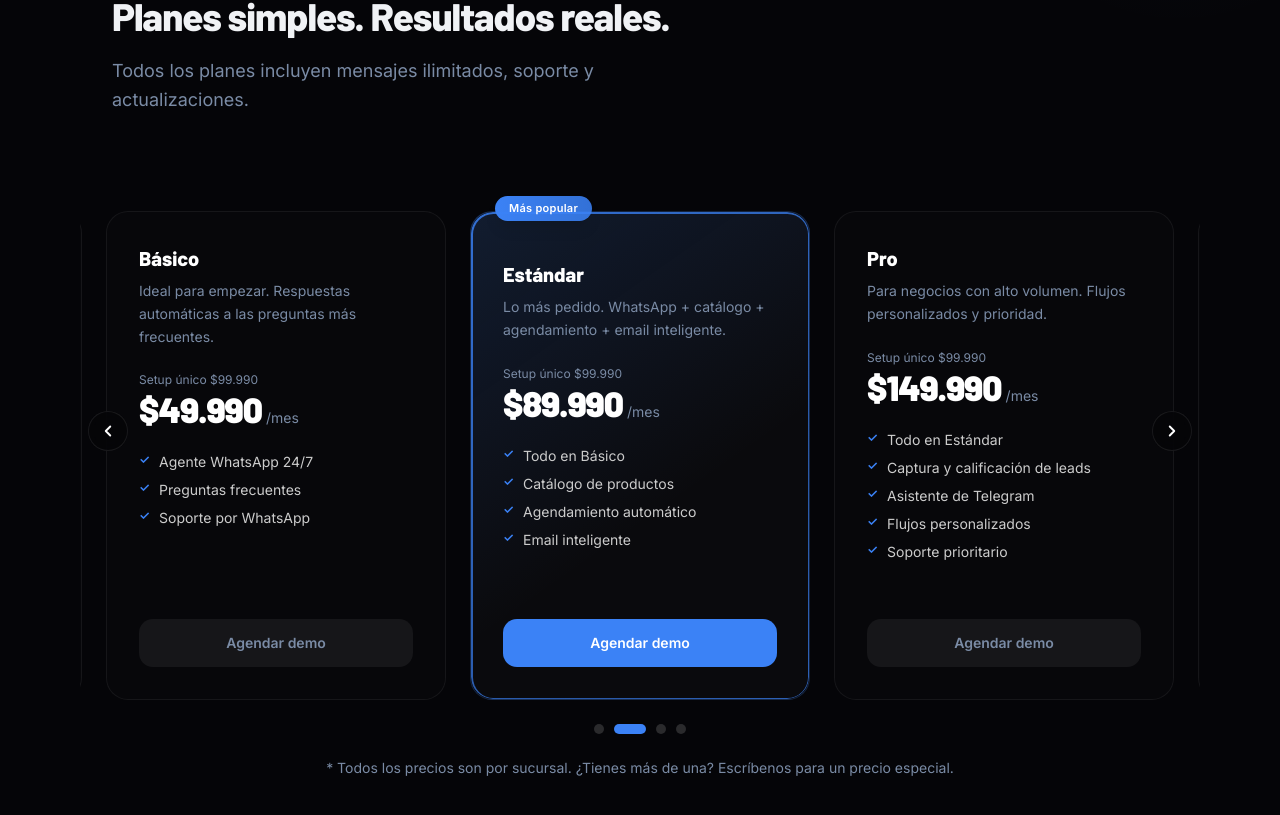
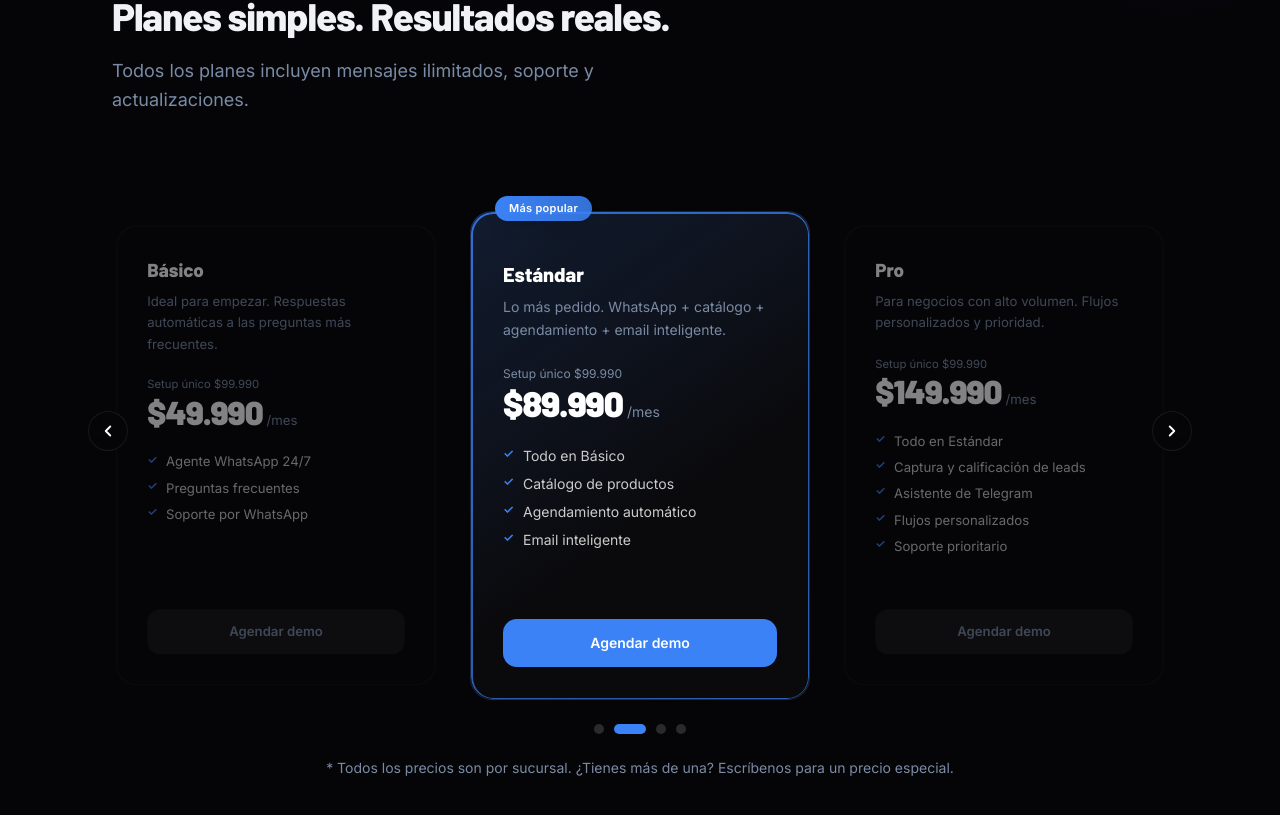
Before and after one commit to juanseabril2004-commits/inerti, a Next.js app: page / in a window 1280 px wide. Shown: the part 4278-5093 px from the top of the page. Built offline with nearby package versions, Linux system fonts and the light colour scheme.

Commit message:
pricing and bug fix

```diff
--- a/app/sections/Pricing.tsx
+++ b/app/sections/Pricing.tsx
@@ -1,8 +1,6 @@
 "use client";
 
 import { useRef, useState, useEffect, useCallback } from "react";
-
-import { motion, useInView } from "motion/react";
 
 const basePlans = [
   {
@@ -89,9 +87,6 @@ const SAFE_START = BASE_LEN;
 const SAFE_END = BASE_LEN * 2 - 1;
 
 export default function Pricing() {
-  const sectionRef = useRef(null);
-  const isInView = useInView(sectionRef, { once: true, margin: "-80px" });
-
   const wrapperRef = useRef<HTMLDivElement>(null);
   const [activeIndex, setActiveIndex] = useState(BLOCK0_START + 1);
   const [dims, setDims] = useState({ containerWidth: 0, cardWidth: 320, gap: 20 });
@@ -106,12 +101,16 @@ export default function Pricing() {
     const wrapper = wrapperRef.current;
     if (!wrapper) return;
 
+    const lastWidthRef = { current: 0 };
     const ro = new ResizeObserver((entries) => {
       for (const entry of entries) {
         const w = window.innerWidth;
         const cr = entry.contentRect;
-        // contentRect.width already excludes padding — matches our visible area
         const containerW = cr.width;
+        // Ignore height-only changes (Chrome mobile toolbar show/hide)
+        if (Math.abs(containerW - lastWidthRef.current) < 1) return;
+        lastWidthRef.current = containerW;
+
         const cardW = w < 768 ? Math.min(320, containerW * 0.82) : 340;
         const g = w < 768 ? 16 : 24;
 
@@ -362,15 +361,7 @@ export default function Pricing() {
                     className="shrink-0"
                     style={{ width: dims.cardWidth }}
                   >
-                    <motion.div
-                      ref={i === BLOCK0_START ? sectionRef : null}
-                      initial={{ opacity: 0, y: 20 }}
-                      animate={isInView ? { opacity: 1, y: 0 } : {}}
-                      transition={{
-                        duration: 0.6,
-                        delay: realIdx * 0.15,
-                        ease: [0, 0, 0.2, 1] as [number, number, number, number],
-                      }}
+                    <div
                       className={`group relative flex h-full flex-col rounded-3xl border p-6 duration-500 md:p-8 ${plan.featured && isCenter ? "pt-10 md:pt-12" : ""}`}
                       style={{
                         borderColor: isCenter ? `${plan.color}35` : "rgba(255,255,255,0.06)",
@@ -455,7 +446,7 @@ export default function Pricing() {
                       >
                         {plan.cta}
                       </a>
-                    </motion.div>
+                    </div>
                   </div>
                 );
               })}
--- a/app/sections/Solutions.tsx
+++ b/app/sections/Solutions.tsx
@@ -110,20 +110,20 @@ export default function Solutions() {
   const lastWheelTime = useRef(0);
   const jumpTimeoutRef = useRef<ReturnType<typeof setTimeout> | null>(null);
 
-  // Calculate dimensions
+  // Calculate dimensions via ResizeObserver for accuracy during breakpoint transitions
   useEffect(() => {
-    const update = () => {
+    const wrapper = wrapperRef.current;
+    if (!wrapper) return;
+
+    const lastWidthRef = { current: 0 };
+    const ro = new ResizeObserver((entries) => {
+      for (const entry of entries) {
         const w = window.innerWidth;
-      const wrapper = wrapperRef.current;
-      let containerW = wrapper?.clientWidth || w;
-
-      // Subtract horizontal padding so the card centres in the *visible* area
-      if (wrapper) {
-        const style = window.getComputedStyle(wrapper);
-        const pl = parseFloat(style.paddingLeft) || 0;
-        const pr = parseFloat(style.paddingRight) || 0;
-        containerW -= pl + pr;
-      }
+        const cr = entry.contentRect;
+        const containerW = cr.width;
+        // Ignore height-only changes (Chrome mobile toolbar show/hide)
+        if (Math.abs(containerW - lastWidthRef.current) < 1) return;
+        lastWidthRef.current = containerW;
 
         const cardW = w < 768 ? Math.min(320, containerW * 0.82) : 400;
         const g = w < 768 ? 16 : 24;
@@ -137,10 +137,11 @@ export default function Solutions() {
           }
           return { containerWidth: containerW, cardWidth: cardW, gap: g };
         });
-    };
-    update();
-    window.addEventListener("resize", update);
-    return () => window.removeEventListener("resize", update);
+      }
+    });
+
+    ro.observe(wrapper);
+    return () => ro.disconnect();
   }, []);
 
   const centerOffset = dims.containerWidth > 0
```
Lines whose indentation alone changed are shown as unchanged.
